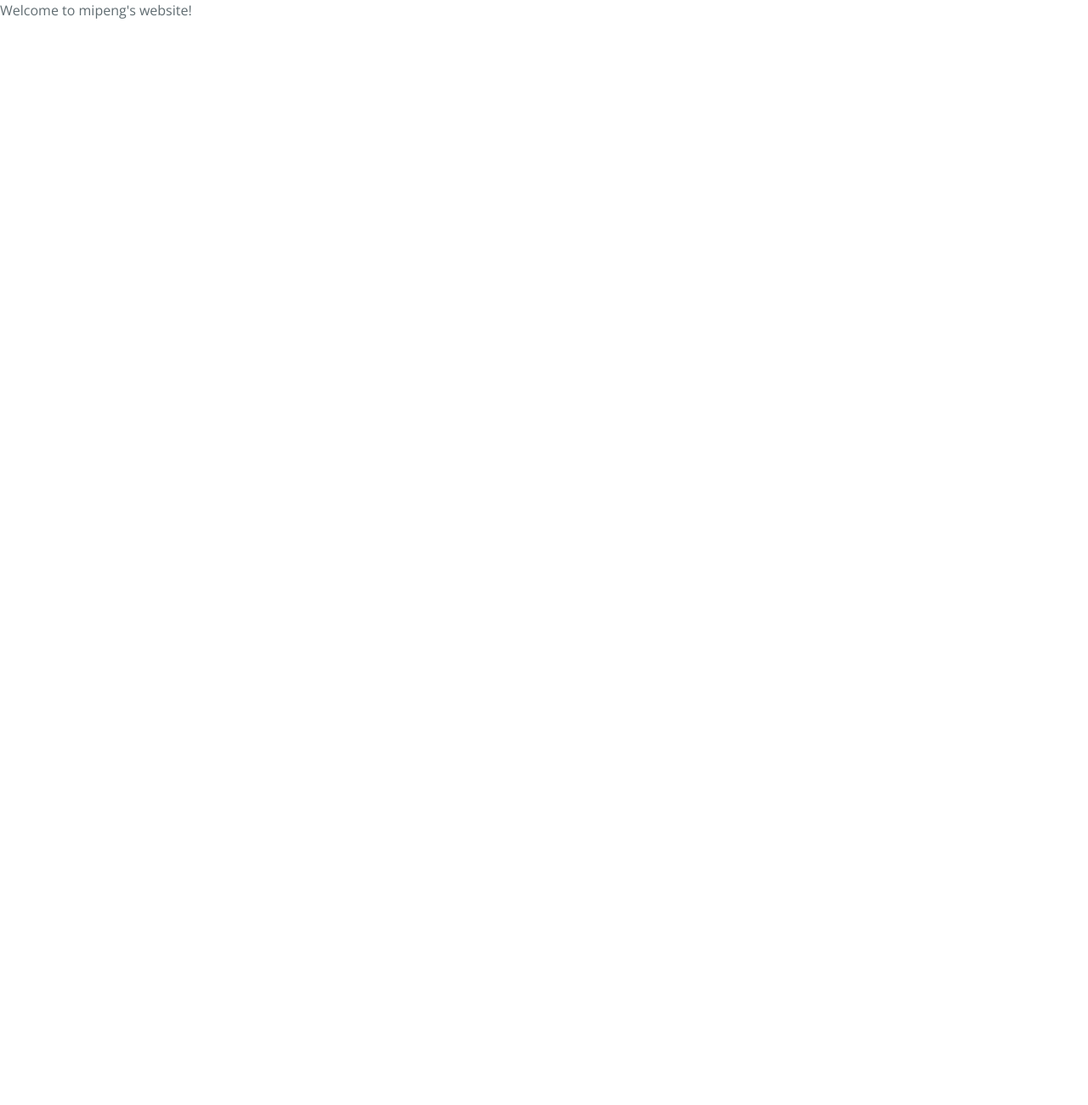
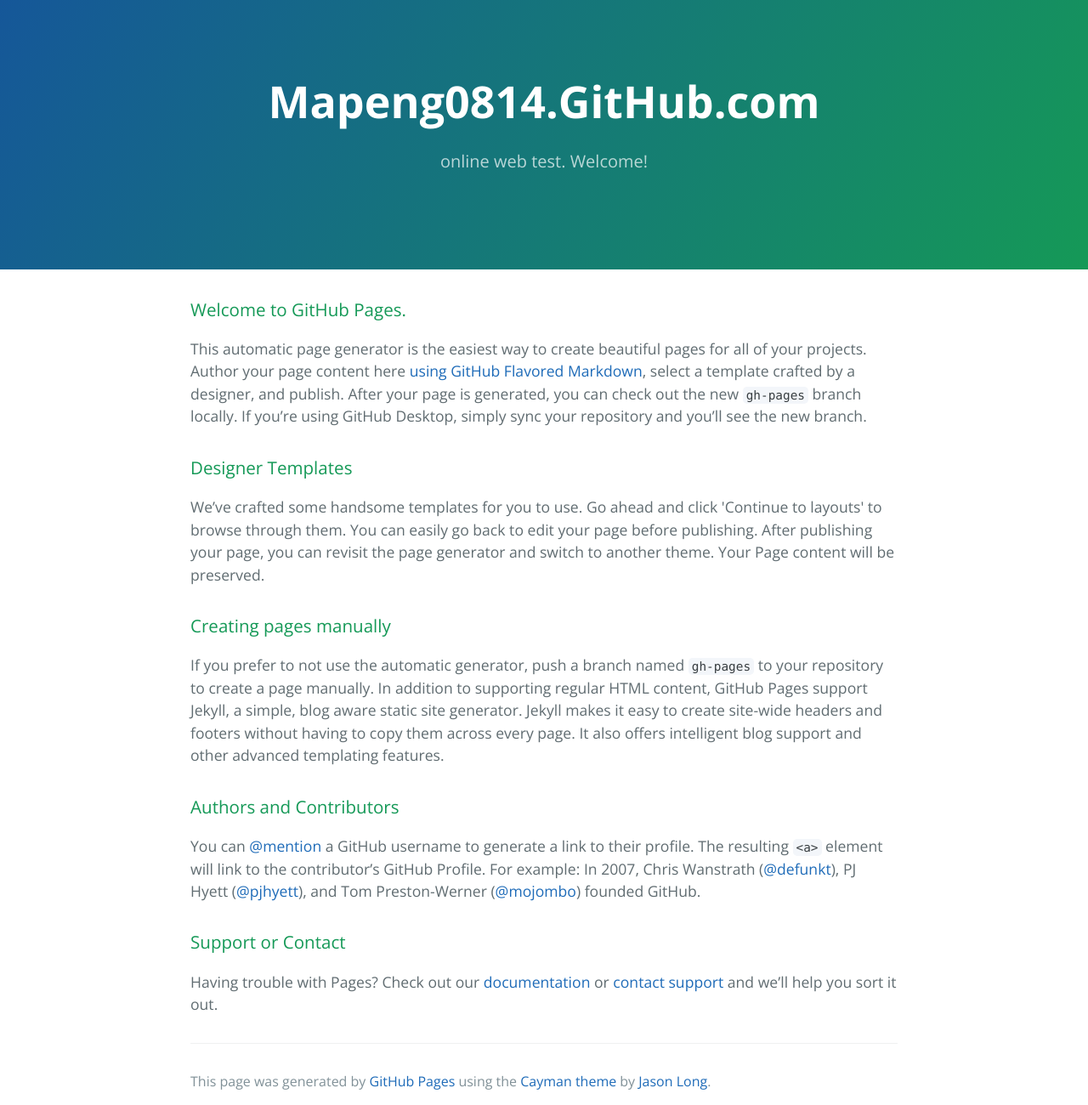
Before and after one commit to mapeng0814/mapeng0814.github.com, a plain HTML site: page index.html in a window 1280 px wide. Shown: the whole page at 85% size. Before the commit the page ends 800 px from the top, so only its background shows below. Drawn offline with nearby package versions, Linux system fonts and the light colour scheme.

Commit message:
Update index.html

```diff
--- a/index.html
+++ b/index.html
@@ -11,7 +11,44 @@
   </head>
   <body>
 
-    <p1> Welcome to mipeng's website! </p1>
+<body>
+    <section class="page-header">
+      <h1 class="project-name">Mapeng0814.GitHub.com</h1>
+      <h2 class="project-tagline">online web test. Welcome!</h2>
+    </section>
+
+    <section class="main-content">
+      <h3>
+<a id="welcome-to-github-pages" class="anchor" href="#welcome-to-github-pages" aria-hidden="true"><span class="octicon octicon-link"></span></a>Welcome to GitHub Pages.</h3>
+
+<p>This automatic page generator is the easiest way to create beautiful pages for all of your projects. Author your page content here <a href="https://guides.github.com/features/mastering-markdown/">using GitHub Flavored Markdown</a>, select a template crafted by a designer, and publish. After your page is generated, you can check out the new <code>gh-pages</code> branch locally. If you’re using GitHub Desktop, simply sync your repository and you’ll see the new branch.</p>
+
+<h3>
+<a id="designer-templates" class="anchor" href="#designer-templates" aria-hidden="true"><span class="octicon octicon-link"></span></a>Designer Templates</h3>
+
+<p>We’ve crafted some handsome templates for you to use. Go ahead and click 'Continue to layouts' to browse through them. You can easily go back to edit your page before publishing. After publishing your page, you can revisit the page generator and switch to another theme. Your Page content will be preserved.</p>
+
+<h3>
+<a id="creating-pages-manually" class="anchor" href="#creating-pages-manually" aria-hidden="true"><span class="octicon octicon-link"></span></a>Creating pages manually</h3>
+
+<p>If you prefer to not use the automatic generator, push a branch named <code>gh-pages</code> to your repository to create a page manually. In addition to supporting regular HTML content, GitHub Pages support Jekyll, a simple, blog aware static site generator. Jekyll makes it easy to create site-wide headers and footers without having to copy them across every page. It also offers intelligent blog support and other advanced templating features.</p>
+
+<h3>
+<a id="authors-and-contributors" class="anchor" href="#authors-and-contributors" aria-hidden="true"><span class="octicon octicon-link"></span></a>Authors and Contributors</h3>
+
+<p>You can <a href="https://github.com/blog/821" class="user-mention">@mention</a> a GitHub username to generate a link to their profile. The resulting <code>&lt;a&gt;</code> element will link to the contributor’s GitHub Profile. For example: In 2007, Chris Wanstrath (<a href="https://github.com/defunkt" class="user-mention">@defunkt</a>), PJ Hyett (<a href="https://github.com/pjhyett" class="user-mention">@pjhyett</a>), and Tom Preston-Werner (<a href="https://github.com/mojombo" class="user-mention">@mojombo</a>) founded GitHub.</p>
+
+<h3>
+<a id="support-or-contact" class="anchor" href="#support-or-contact" aria-hidden="true"><span class="octicon octicon-link"></span></a>Support or Contact</h3>
+
+<p>Having trouble with Pages? Check out our <a href="https://help.github.com/pages">documentation</a> or <a href="https://github.com/contact">contact support</a> and we’ll help you sort it out.</p>
+
+      <footer class="site-footer">
+
+        <span class="site-footer-credits">This page was generated by <a href="https://pages.github.com">GitHub Pages</a> using the <a href="https://github.com/jasonlong/cayman-theme">Cayman theme</a> by <a href="https://twitter.com/jasonlong">Jason Long</a>.</span>
+      </footer>
+
+    </section>
 
   </body>
 </html>
```
